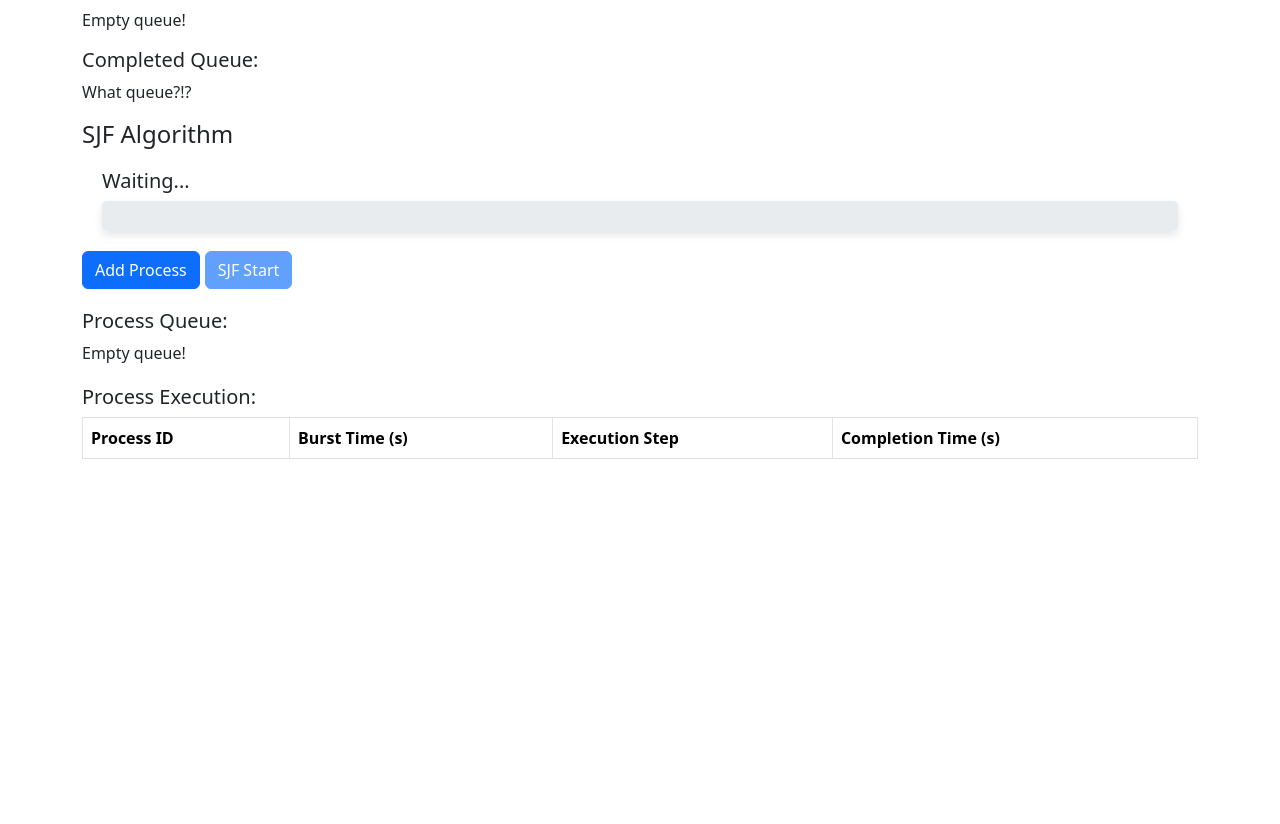
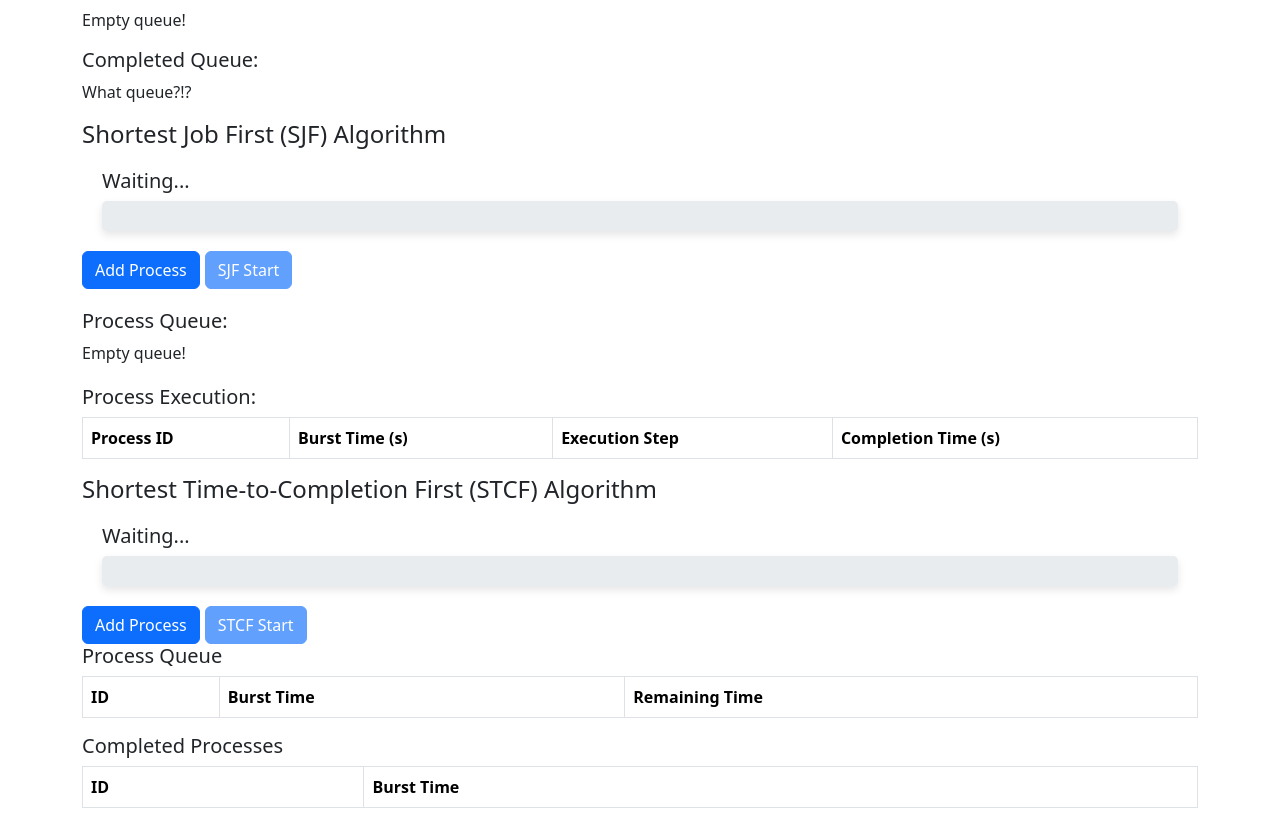
Before and after one commit to alida-nola/OSProject1, a React (Create React App) app in the folder project1/: page / in a window 1280 px wide. Shown: the part 988-1812 px from the top of the page. Before the commit the page ends 1463 px from the top, so only its background shows below. Built offline with nearby package versions, Linux system fonts and the light colour scheme.

Commit message:
fix-STCF

```diff
--- a/project1/src/App.js
+++ b/project1/src/App.js
@@ -2,6 +2,7 @@ import React from "react";
 import "bootstrap/dist/css/bootstrap.min.css";
 import FIFO from './FIFO';
 import SJF from './SJF';
+import STCF from './STCF';
 
 function App() {
     return (
@@ -15,6 +16,7 @@ function App() {
             <div>
                 <FIFO/>
                 <SJF/>
+                <STCF/>
             </div>
         </div>
     )
--- a/project1/src/FIFO.js
+++ b/project1/src/FIFO.js
@@ -80,7 +80,7 @@ export default function FIFO() {
     return (
         <>
             <div>
-                <h4>FIFO Algorithm</h4>
+                <h4>First In First Out (FIFO) Algorithm</h4>
             </div>
 
             <div style={{ margin: "20px" }}>
--- a/project1/src/SJF.js
+++ b/project1/src/SJF.js
@@ -59,7 +59,7 @@ export default function SJF() {
 
     return (
         <div>
-            <h4>SJF Algorithm</h4>
+            <h4>Shortest Job First (SJF) Algorithm</h4>
 
             <div style={{ margin: "20px" }}>
                 {exe && (
--- /dev/null
+++ b/project1/src/STCF.js
@@ -0,0 +1,139 @@
+import { useState, useEffect } from "react";
+import Button from "react-bootstrap/Button";
+import ProgressBar from "react-bootstrap/ProgressBar";
+import "bootstrap/dist/css/bootstrap.min.css";
+import Table from "react-bootstrap/Table";
+import catGif from './catType.gif';
+
+export default function STCF() {
+    const [queue, setQueue] = useState([]);
+    const [completedQueue, setCompletedQueue] = useState([]);
+    const [exe, setExe] = useState(null);
+    const [progress, setProgress] = useState(0);
+    const [run, setRun] = useState(false);
+
+    const addProcess = () => {
+        const newProcess = {
+            id: queue.length + 1,
+            burstTime: Math.floor(Math.random() * 10) + 1,
+            remainingTime: Math.floor(Math.random() * 10) + 1,
+        };
+        setQueue((prevQueue) => [...prevQueue, newProcess]);
+    };
+
+    useEffect(() => {
+        if (run && exe === null && queue.length > 0) {
+            executeSTCF();
+        }
+    }, [run, queue, exe]);
+
+    const executeSTCF = () => {
+        if (queue.length === 0) {
+            setRun(false);
+            setExe(null);
+            return;
+        }
+
+        // Sort queue by shortest remaining time
+        const sortedQueue = [...queue].sort((a, b) => a.remainingTime - b.remainingTime);
+        const currentProcess = { ...sortedQueue[0] }; // Create a new object to prevent state mutation
+
+        setExe(currentProcess);
+        setProgress(0);
+
+        let remaining = currentProcess.remainingTime;
+        const interval = setInterval(() => {
+            setProgress((prev) => prev + (100 / currentProcess.burstTime));
+            remaining -= 1;
+
+            if (remaining <= 0) {
+                clearInterval(interval);
+
+                setCompletedQueue((prev) => [...prev, { ...currentProcess }]);
+
+                setQueue((prev) => prev.filter((p) => p.id !== currentProcess.id));
+
+                setExe(null);
+                setProgress(0);
+            }
+        }, 1000);
+    };
+
+    return (
+        <>
+            <div>
+                <h4>Shortest Time-to-Completion First (STCF) Algorithm</h4>
+            </div>
+
+            <div style={{ margin: "20px" }}>
+                {exe && (
+                    <div style={{ marginBottom: "20px" }}>
+                        <img
+                            src={catGif}
+                            style={{ width: "200px", height: "auto", display: "block", margin: "0 auto" }}
+                        />
+                    </div>
+                )}
+
+                <h5>{exe ? `Executing: P${exe.id} (Burst Time: ${exe.burstTime}s)` : "Waiting..."}</h5>
+                <ProgressBar
+                    now={progress}
+                    label={`${Math.round(progress)}%`}
+                    animated
+                    variant="success"
+                    style={{
+                        height: "30px",
+                        borderRadius: "5px",
+                        boxShadow: "0 4px 8px rgba(0, 0, 0, 0.1)",
+                    }}
+                />
+            </div>
+
+            <Button onClick={addProcess} style={{ marginRight: "5px" }}>
+                Add Process
+            </Button>
+
+            <Button onClick={() => setRun(true)} disabled={run || queue.length === 0}>
+                {exe ? `Executing Process...` : "STCF Start"}
+            </Button>
+
+            <h5>Process Queue</h5>
+            <Table striped bordered hover>
+                <thead>
+                    <tr>
+                        <th>ID</th>
+                        <th>Burst Time</th>
+                        <th>Remaining Time</th>
+                    </tr>
+                </thead>
+                <tbody>
+                    {queue.map((process) => (
+                        <tr key={process.id}>
+                            <td>{process.id}</td>
+                            <td>{process.burstTime}</td>
+                            <td>{process.remainingTime}</td>
+                        </tr>
+                    ))}
+                </tbody>
+            </Table>
+
+            <h5>Completed Processes</h5>
+            <Table striped bordered hover>
+                <thead>
+                    <tr>
+                        <th>ID</th>
+                        <th>Burst Time</th>
+                    </tr>
+                </thead>
+                <tbody>
+                    {completedQueue.map((process) => (
+                        <tr key={process.id}>
+                            <td>{process.id}</td>
+                            <td>{process.burstTime}</td>
+                        </tr>
+                    ))}
+                </tbody>
+            </Table>
+        </>
+    );
+}
```
